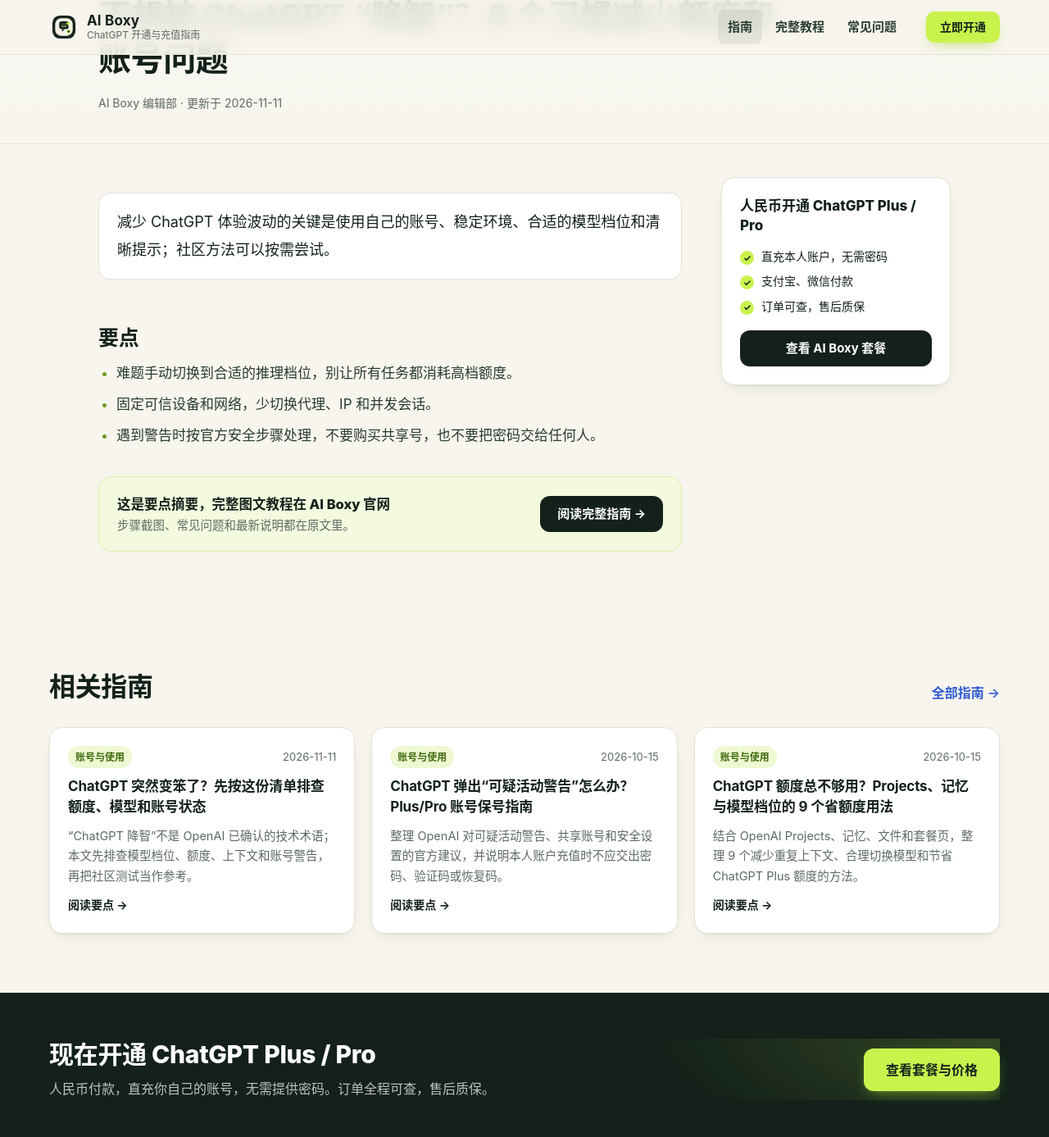
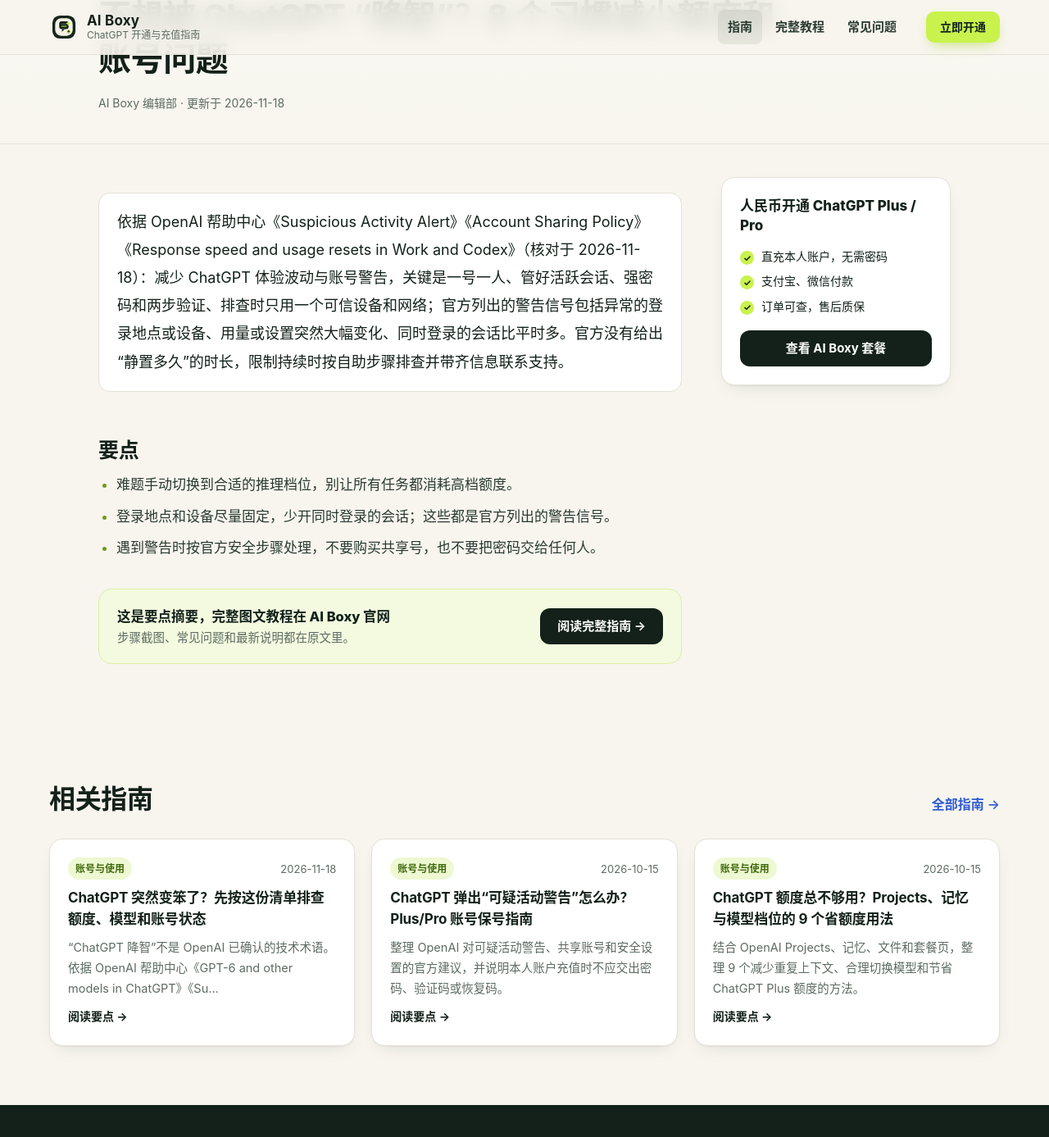
Before and after one commit to aiboxy49-boop/chatgpt-plus-pro-daichong-chongzhi, a Jekyll site: the page built from knowledge/guides/avoid-chatgpt-jiangzhi.md, in a window 1280 px wide and 1400 px high, scrolled down 190 px. Shown: the top 1387 px of the window at 82% size. Built offline with Jekyll 4.4.1, drawn with Linux system fonts in a browser that asks for light colours; our own code applies the rules of GitHub Pages for plain Markdown files.

Commit message:
docs: refresh cleaned AI Boxy guide summaries with official guidance

```diff
--- a/knowledge/guides/avoid-chatgpt-jiangzhi.md
+++ b/knowledge/guides/avoid-chatgpt-jiangzhi.md
@@ -1,13 +1,13 @@
 # 不想被 ChatGPT “降智”？8 个习惯减少额度和账号问题
 
-更新于 2026-11-11 · AI Boxy
+更新于 2026-11-18 · AI Boxy
 
-减少 ChatGPT 体验波动的关键是使用自己的账号、稳定环境、合适的模型档位和清晰提示；社区方法可以按需尝试。
+依据 OpenAI 帮助中心《Suspicious Activity Alert》《Account Sharing Policy》《Response speed and usage resets in Work and Codex》（核对于 2026-11-18）：减少 ChatGPT 体验波动与账号警告，关键是一号一人、管好活跃会话、强密码和两步验证、排查时只用一个可信设备和网络；官方列出的警告信号包括异常的登录地点或设备、用量或设置突然大幅变化、同时登录的会话比平时多。官方没有给出“静置多久”的时长，限制持续时按自助步骤排查并带齐信息联系支持。
 
 ## 要点
 
 - 难题手动切换到合适的推理档位，别让所有任务都消耗高档额度。
-- 固定可信设备和网络，少切换代理、IP 和并发会话。
+- 登录地点和设备尽量固定，少开同时登录的会话；这些都是官方列出的警告信号。
 - 遇到警告时按官方安全步骤处理，不要购买共享号，也不要把密码交给任何人。
 
 [阅读官网完整指南](https://www.ai2boxy.com/zh/guides/avoid-chatgpt-jiangzhi/?utm_source=github&utm_medium=referral&utm_campaign=knowledge_base)
--- a/knowledge/guides/chatgpt-jiangzhi-explained.md
+++ b/knowledge/guides/chatgpt-jiangzhi-explained.md
@@ -1,14 +1,14 @@
 # ChatGPT 突然变笨了？先按这份清单排查额度、模型和账号状态
 
-更新于 2026-11-11 · AI Boxy
+更新于 2026-11-18 · AI Boxy
 
-“ChatGPT 降智”不是 OpenAI 已确认的技术术语；本文先排查模型档位、额度、上下文和账号警告，再把社区测试当作参考。
+“ChatGPT 降智”不是 OpenAI 已确认的技术术语。依据 OpenAI 帮助中心《GPT-6 and other models in ChatGPT》《Suspicious Activity Alert》（核对于 2026-11-18）：Plus 和 Pro 网页版选 Instant 时不会自动加思考，难题要手动选 Medium 或 High；思考额度用完后 ChatGPT 可能换其他可用模型继续；额度用完本身不代表账号受限；可疑活动警告可能影响部分功能；为防滥用触发的临时使用限制，ChatGPT 会通知你。
 
 ## 要点
 
 - 模型、推理档位、上下文长度、工具调用和额度都会改变回答体验。
 - 可疑活动警告可能影响部分功能，应该按官方步骤改密码、开 2FA 并退出陌生会话。
-- 鹈鹕测试等社区方法不能替代官方模型和账户状态页面。
+- 额度用完、模型回退是官方写明的机制，本身不代表账号受限；真有临时限制，ChatGPT 会提示。
 
 [阅读官网完整指南](https://www.ai2boxy.com/zh/guides/chatgpt-jiangzhi-explained/?utm_source=github&utm_medium=referral&utm_campaign=knowledge_base)
 
```
Also changed, not shown: knowledge/README.md (+1 -1 lines), knowledge/guides/chatgpt-topup-methods-compared.md (+1 -1 lines), knowledge/guides/codex-steer-vs-queue-follow-up.md (+3 -3 lines), knowledge/guides/codex-usage-limit-draining-fast.md (+4 -4 lines), _data/guides.json.
